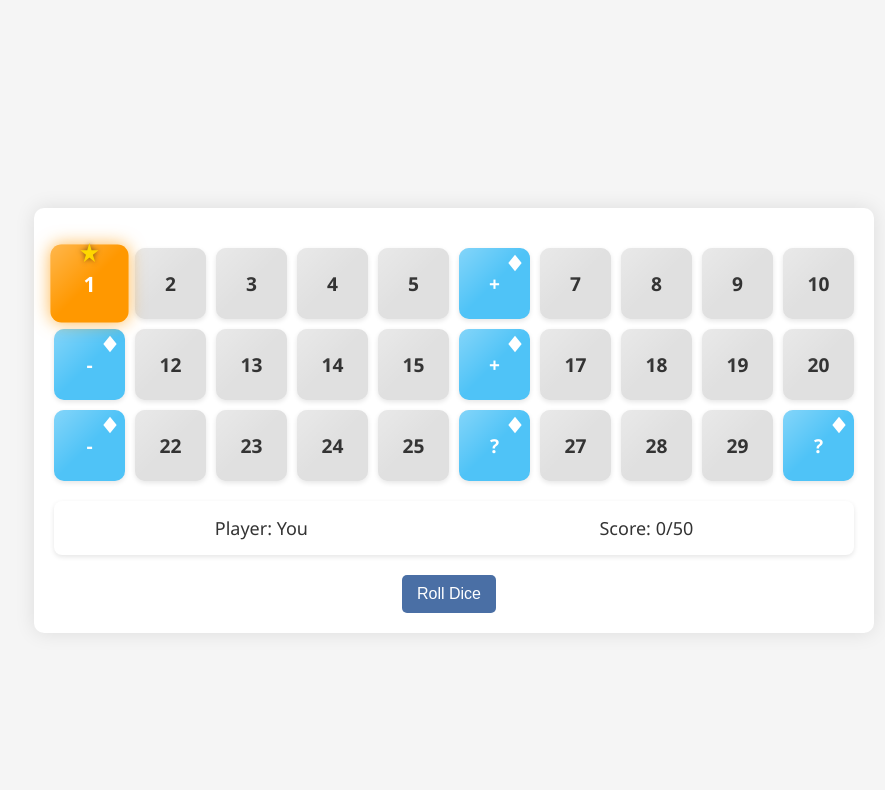
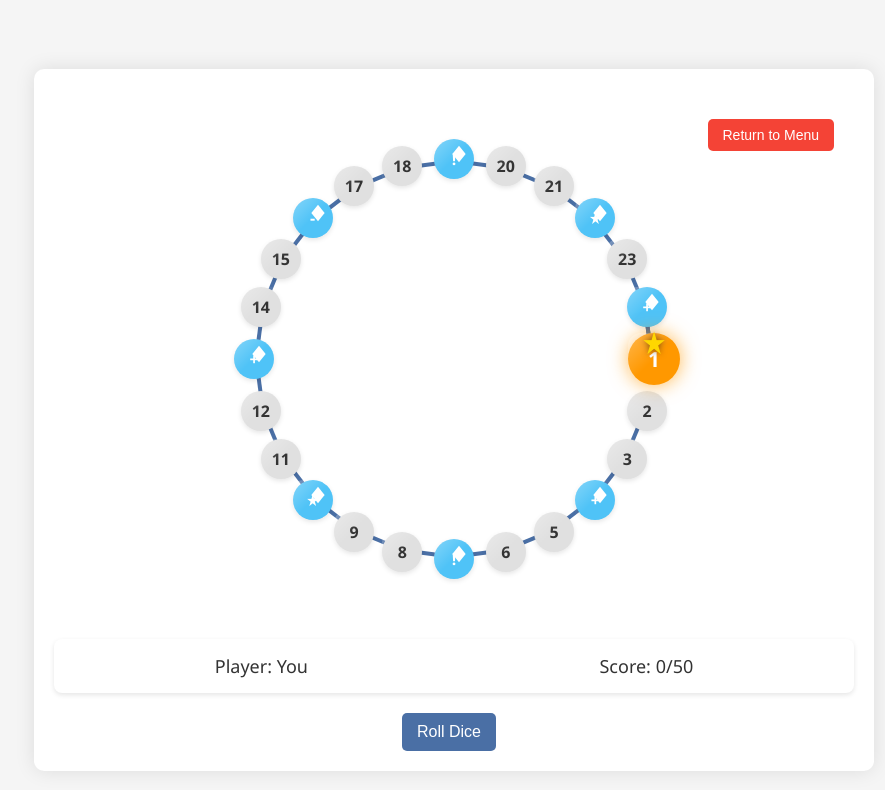
Before and after one commit to istoff/vibeStudy, a plain HTML site: page index.html in a window 1280 px wide. Both pictures are taken after a click on the button "Start Game". Shown: the whole page, without its empty margins (186-1071 px from the left). Drawn offline with Linux system fonts and the light colour scheme; no server answers.

Commit message:
make the board circular

```diff
--- a/game.js
+++ b/game.js
@@ -4,14 +4,16 @@ const gameState = {
     currentScore: 0,
     targetScore: 50,
     currentTopic: 'networking',
-    boardSize: 30,
+    boardSize: 24,
     specialSpaces: {
-        5: { type: 'bonus', value: 5 },
-        10: { type: 'penalty', value: -3 },
-        15: { type: 'bonus', value: 7 },
-        20: { type: 'penalty', value: -5 },
-        25: { type: 'question' },
-        29: { type: 'question' }
+        3: { type: 'bonus', value: 3 },
+        6: { type: 'fact', text: 'Did you know? Practice makes perfect!' },
+        9: { type: 'challenge', action: 'Name 3 protocols in 10 seconds' },
+        12: { type: 'bonus', value: 5 },
+        15: { type: 'penalty', value: -3 },
+        18: { type: 'fact', text: 'Tip: Review wrong answers to learn faster' },
+        21: { type: 'challenge', action: 'Explain a concept in your own words' },
+        23: { type: 'bonus', value: 7 }
     },
     questions: {}
 };
@@ -94,12 +96,22 @@ async function loadQuestions(topic) {
     }
 }
 
-// Render the game board
+// Render the game board as a circular path
 function renderBoard() {
     boardElement.innerHTML = '';
+    const centerX = boardElement.offsetWidth / 2;
+    const centerY = boardElement.offsetHeight / 2;
+    const radius = Math.min(centerX, centerY) - 50;
+
     for (let i = 0; i < gameState.boardSize; i++) {
+        const angle = (i / gameState.boardSize) * 2 * Math.PI;
+        const x = centerX + radius * Math.cos(angle);
+        const y = centerY + radius * Math.sin(angle);
+
         const space = document.createElement('div');
         space.className = 'board-space';
+        space.style.left = `${x}px`;
+        space.style.top = `${y}px`;
         space.textContent = i + 1;
 
         if (i === gameState.currentPosition) {
@@ -111,18 +123,56 @@ function renderBoard() {
             switch (gameState.specialSpaces[i].type) {
                 case 'bonus':
                     space.textContent = '+';
+                    space.title = `Bonus: +${gameState.specialSpaces[i].value} points`;
                     break;
                 case 'penalty':
                     space.textContent = '-';
+                    space.title = `Penalty: ${gameState.specialSpaces[i].value} points`;
                     break;
-                case 'question':
-                    space.textContent = '?';
+                case 'fact':
+                    space.textContent = '!';
+                    space.title = gameState.specialSpaces[i].text;
+                    break;
+                case 'challenge':
+                    space.textContent = '★';
+                    space.title = gameState.specialSpaces[i].action;
                     break;
             }
         }
 
         boardElement.appendChild(space);
+
+        // Draw path to next space
+        if (i > 0) {
+            const nextAngle = ((i + 1) / gameState.boardSize) * 2 * Math.PI;
+            const nextX = centerX + radius * Math.cos(nextAngle);
+            const nextY = centerY + radius * Math.sin(nextAngle);
+
+            const path = document.createElement('div');
+            path.className = 'board-path';
+            path.style.left = `${x}px`;
+            path.style.top = `${y}px`;
+            path.style.width = `${Math.sqrt(Math.pow(nextX - x, 2) + Math.pow(nextY - y, 2))}px`;
+            path.style.transform = `rotate(${Math.atan2(nextY - y, nextX - x)}rad)`;
+            boardElement.appendChild(path);
         }
+    }
+
+    // Connect last space to first
+    const firstAngle = 0;
+    const firstX = centerX + radius * Math.cos(firstAngle);
+    const firstY = centerY + radius * Math.sin(firstAngle);
+    const lastAngle = ((gameState.boardSize - 1) / gameState.boardSize) * 2 * Math.PI;
+    const lastX = centerX + radius * Math.cos(lastAngle);
+    const lastY = centerY + radius * Math.sin(lastAngle);
+
+    const closingPath = document.createElement('div');
+    closingPath.className = 'board-path';
+    closingPath.style.left = `${lastX}px`;
+    closingPath.style.top = `${lastY}px`;
+    closingPath.style.width = `${Math.sqrt(Math.pow(firstX - lastX, 2) + Math.pow(firstY - lastY, 2))}px`;
+    closingPath.style.transform = `rotate(${Math.atan2(firstY - lastY, firstX - lastX)}rad)`;
+    boardElement.appendChild(closingPath);
 }
 
 // Start the game
@@ -156,10 +206,8 @@ function rollDice() {
         rollDiceBtn.classList.remove('dice-rolling');
         rollDiceBtn.disabled = false;
 
-        // Show question after every move (not just on question spaces)
-        if (Math.random() > 0.3) { // 70% chance of question
+        // Show question after every move
         setTimeout(showQuestion, 500);
-        }
     }, 500);
 }
 
@@ -182,19 +230,34 @@ function movePlayer(spaces) {
     }
 }
 
-// Check if player landed on a special space
+// Check space effect - triggers question on every space
 function checkSpaceEffect() {
     const space = gameState.specialSpaces[gameState.currentPosition];
-    if (!space) return;
+    showQuestion();
 
+    if (space) {
         switch (space.type) {
             case 'bonus':
             case 'penalty':
                 updateScore(space.value);
                 break;
-        case 'question':
-            showQuestion();
+            case 'fact':
+                alert(space.text);
                 break;
+            case 'challenge':
+                if (confirm(`${space.action}\n\nPress OK if you completed it for +3 points!`)) {
+                    updateScore(3);
+                }
+                break;
+        }
+    } else {
+        // Default action for normal spaces
+        const randomAction = Math.random();
+        if (randomAction > 0.7) {
+            updateScore(1); // Small bonus
+        } else if (randomAction > 0.4) {
+            alert('Quick tip: Regular study sessions improve retention!');
+        }
     }
 }
 
@@ -278,6 +341,18 @@ function checkAnswer(isCorrect, optionElement) {
 function resetGame() {
     gameBoard.classList.add('hidden');
     startScreen.classList.remove('hidden');
+    gameState.currentPosition = 0;
+    gameState.currentScore = 0;
+    currentScoreDisplay.textContent = '0';
+}
+
+// Add return to menu button
+function addMenuButton() {
+    const menuBtn = document.createElement('button');
+    menuBtn.textContent = 'Return to Menu';
+    menuBtn.id = 'menu-btn';
+    menuBtn.addEventListener('click', resetGame);
+    document.getElementById('game-board').prepend(menuBtn);
 }
 
 // Watch for storage changes
@@ -288,4 +363,7 @@ window.addEventListener('storage', (e) => {
 });
 
 // Initialize the game when DOM is loaded
-document.addEventListener('DOMContentLoaded', initGame);
+document.addEventListener('DOMContentLoaded', () => {
+    initGame();
+    addMenuButton();
+});
--- a/styles.css
+++ b/styles.css
@@ -65,27 +65,45 @@ button:hover {
 
 #game-board {
     margin-top: 20px;
+    position: relative;
+}
+
+#menu-btn {
+    position: absolute;
+    top: 10px;
+    right: 10px;
+    background-color: var(--wrong-color);
+    padding: 8px 15px;
+    font-size: 14px;
+    z-index: 10;
+}
+
+#menu-btn:hover {
+    background-color: #d32f2f;
 }
 
 #board {
-    display: grid;
-    grid-template-columns: repeat(10, 1fr);
-    gap: 10px;
-    margin-bottom: 20px;
+    position: relative;
+    width: 100%;
+    height: 500px;
+    margin: 0 auto 30px;
 }
 
 .board-space {
-    aspect-ratio: 1;
+    width: 40px;
+    height: 40px;
     background-color: var(--board-color);
-    border-radius: 10px;
+    border-radius: 50%;
     display: flex;
     justify-content: center;
     align-items: center;
     font-weight: bold;
-    font-size: 1.2rem;
-    position: relative;
+    font-size: 1rem;
+    position: absolute;
     transition: all 0.3s;
     box-shadow: 0 2px 5px rgba(0,0,0,0.1);
+    transform: translate(-50%, -50%);
+    z-index: 1;
 }
 
 .board-space:hover {
@@ -120,10 +138,18 @@ button:hover {
     right: 5px;
 }
 
+.board-path {
+    position: absolute;
+    height: 4px;
+    background-color: var(--primary-color);
+    transform-origin: 0 0;
+    z-index: 0;
+}
+
 .board-space.player {
     background-color: var(--player-color);
     color: white;
-    transform: scale(1.1);
+    transform: translate(-50%, -50%) scale(1.3);
     z-index: 2;
     box-shadow: 0 0 15px rgba(255, 152, 0, 0.7);
 }
```
Also changed, not shown: 1 other file. Lines whose indentation alone changed are shown as unchanged.
